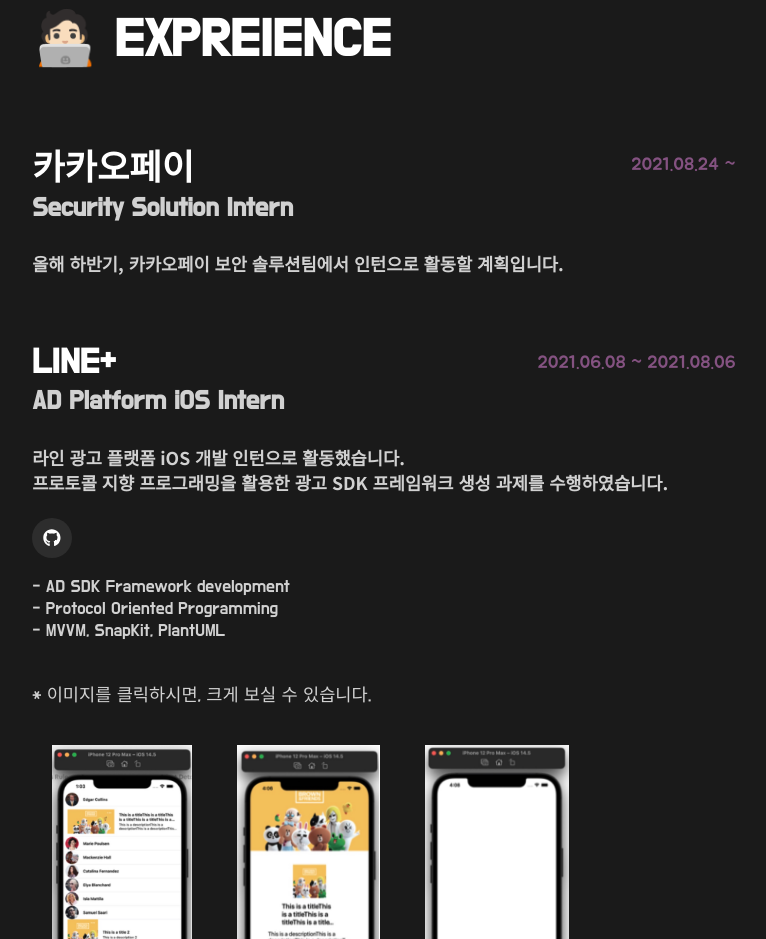
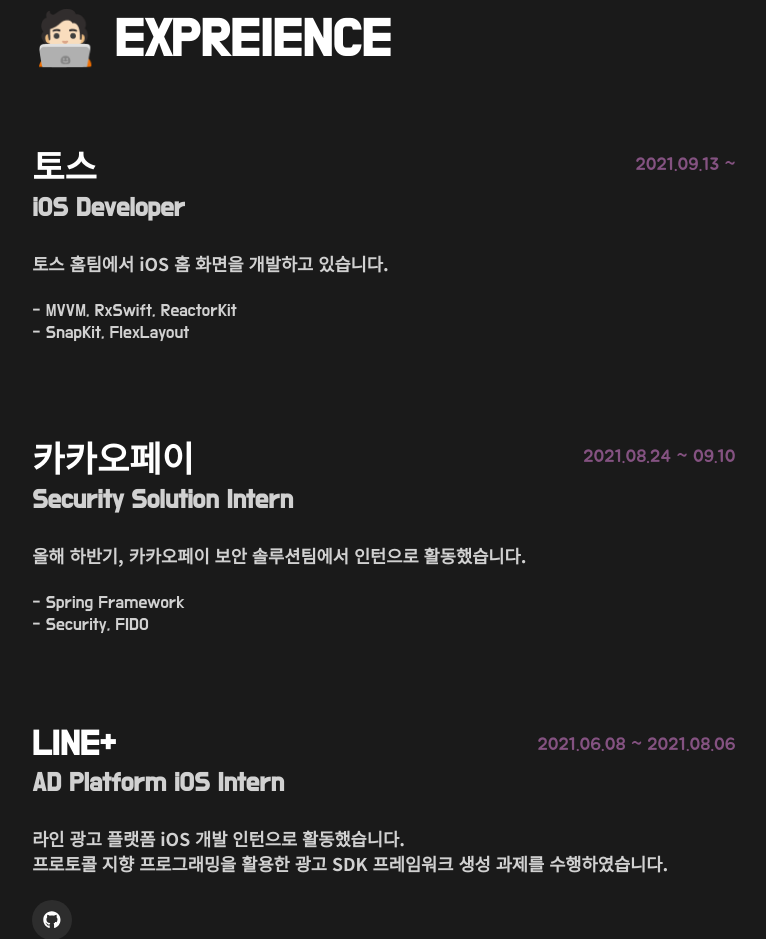
Before and after one commit to leedh2004/leedh2004.github.io, a plain HTML site: page index.html in a window 1280 px wide. Shown: the part 900-1839 px from the top of the page, without its empty margins (243-1009 px from the left). Drawn offline with Linux system fonts and the light colour scheme; a web font is replaced by a local one.

Commit message:
직장 수정

```diff
--- a/index.html
+++ b/index.html
@@ -70,12 +70,33 @@
                     <h1 class="txt_subject">🧑🏻‍💻 EXPREIENCE</h1>
                     <div class="a">
                         <div class="title_with_date">
+                            <h2 class="txt_title">토스</h2>
+                            <span>2021.09.13 ~ </span>
+                        </div>
+                        <h3 class="txt_subtitle">iOS Developer</h3>
+                        <h4>토스 홈팀에서 iOS 홈 화면을 개발하고 있습니다.
+                        </h4>
+                        <p class="txt_normal">
+                            - MVVM, RxSwift, ReactorKit <br />
+                            - SnapKit, FlexLayout  <br />
+                            <br/>
+                        </p>
+                        <!-- <iframe width="560" height="315" src="https://www.youtube.com/embed/BpsVy88qL3s" frameborder="0" allow="accelerometer; autoplay; clipboard-write; encrypted-media; gyroscope; picture-in-picture" allowfullscreen></iframe> -->
+                    </div>
+                    <div class="a">
+                        <div class="title_with_date">
                             <h2 class="txt_title">카카오페이</h2>
-                            <span>2021.08.24 ~ </span>
+                            <span>2021.08.24 ~ 09.10</span>
                         </div>
                         <h3 class="txt_subtitle">Security Solution Intern</h3>
-                        <h4>올해 하반기, 카카오페이 보안 솔루션팀에서 인턴으로 활동할 계획입니다.
+                        <h4>올해 하반기, 카카오페이 보안 솔루션팀에서 인턴으로 활동했습니다.
+
                         </h4>
+                        <p class="txt_normal">
+                            - Spring Framework <br />
+                            - Security, FIDO  <br />
+                            <br/>
+                        </p>
                         <!-- <iframe width="560" height="315" src="https://www.youtube.com/embed/BpsVy88qL3s" frameborder="0" allow="accelerometer; autoplay; clipboard-write; encrypted-media; gyroscope; picture-in-picture" allowfullscreen></iframe> -->
                     </div>
                     <div class="a">
```
